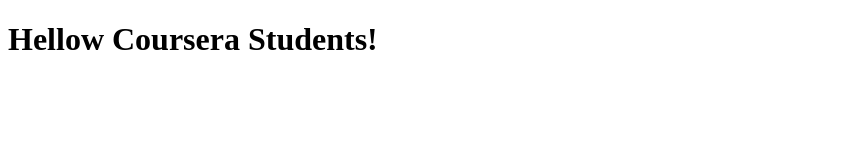
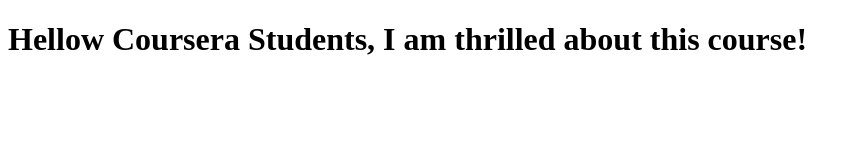
Before and after one commit to Vasanthvicky/coursera-test, a plain HTML site: page index.html in a window 1280 px wide. Shown: the whole page, without its empty margins (0-860 px from the left). Drawn offline with Linux system fonts and the light colour scheme.

Commit message:
Next version of web file

```diff
--- a/index.html
+++ b/index.html
@@ -6,7 +6,7 @@
     </head>
     <body>
         <h1>
-            Hellow Coursera Students!
+            Hellow Coursera Students, I am thrilled about this course!
         </h1>
     </body>
 </html>
```
